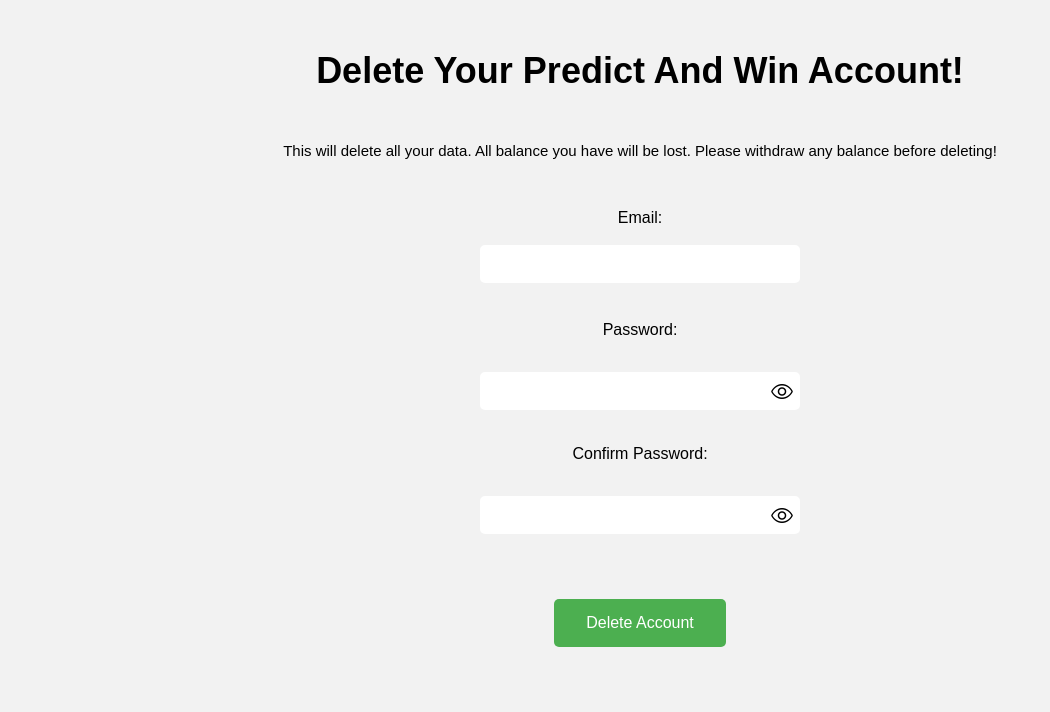
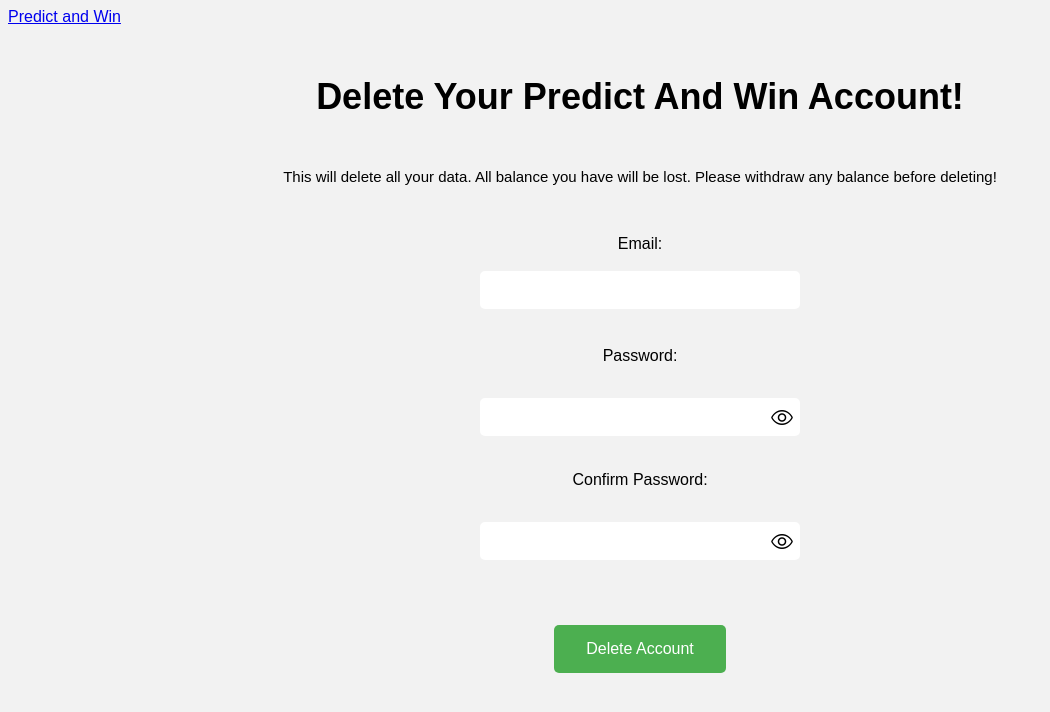
Before and after one commit to Redstoneinvente/PredictAndWin, a plain HTML site: page public/index.html in a window 1280 px wide. Shown: the whole page, without its empty margins (0-1050 px from the left). Drawn offline with nearby package versions, Linux system fonts and the light colour scheme.

Commit message:
Update index.html
added line 99

```diff
--- a/public/index.html
+++ b/public/index.html
@@ -96,6 +96,7 @@
 	</style>
 </head>
 <body>
+	<a href="predictandwin://mylink">Predict and Win</a>
 <h1>Delete Your Predict And Win Account!</h1>
 <h2>This will delete all your data. All balance you have will be lost. Please withdraw any balance before deleting!</h2>
 <form>
```
